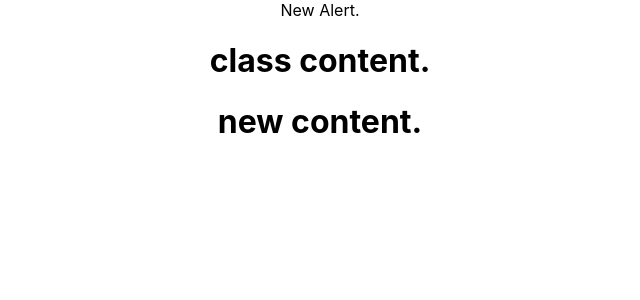
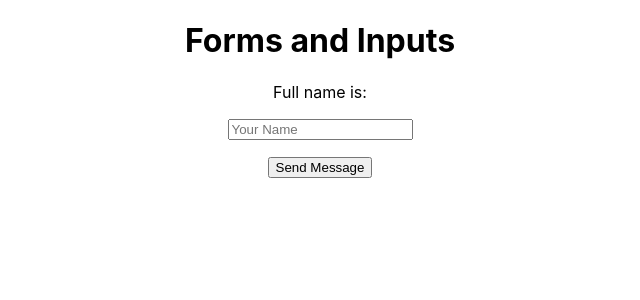
Before and after one commit to shan18/Learn-ReactJS, a React (Create React App) app: page / in a window 1280 px wide. Shown: the top 300 px of the page, without its empty margins (320-960 px from the left). Built offline with nearby package versions, Linux system fonts and the light colour scheme.

Commit message:
Handle form and input data

```diff
--- a/src/App.js
+++ b/src/App.js
@@ -1,6 +1,6 @@
 import React, { Component } from 'react'
 
-import WelcomeHereDialog, { AlertBox, SubItem } from './miscellaneous/ParentWrapper'
+import FormsAndInputs from './miscellaneous/FormsAndInputs'
 
 import './App.css'
 
@@ -8,9 +8,7 @@
   render () {
     return (
       <div className='App'>
-        <AlertBox alertType='danger'>New Alert.</AlertBox>
-        <SubItem alertType='info' />
-        <WelcomeHereDialog />
+        <FormsAndInputs />
       </div>
     )
   }
--- /dev/null
+++ b/src/miscellaneous/FormsAndInputs.js
@@ -0,0 +1,59 @@
+import React, { Component } from 'react'
+
+class FormsAndInputs extends Component {
+  constructor (props) {
+    super(props)
+    this.state = {
+      fullName: null
+    }
+  }
+
+  handleSubmit = (event) => {
+    event.preventDefault()
+    const data = this.state
+    console.log(data)
+  }
+
+  handleInputChange = (event) => {
+    event.preventDefault()
+    // console.log(event)
+    // console.log(event.target.name) // event.target denotes the input attribute
+    // console.log(event.target.value)
+    this.setState({
+      // fullName: event.target.value // This will work only for that particular input with name 'fullName'
+      [event.target.name]: event.target.value // This is generic and will work for all input tags
+    })
+  }
+
+  // componentDidMount () {
+  //   this.setState({
+  //     fullName: 'Shan'
+  //   })
+  // }
+
+  render () {
+    const { fullName } = this.state
+    return (
+      <div>
+        <h1>Forms and Inputs</h1>
+        <p>Full name is: {fullName}</p>
+        <form onSubmit={this.handleSubmit}>
+          {/* 'onChange' attribute will call the function 'handleInputChange' whenever there is
+            an update to the input field */}
+          <p><input type='text' placeholder='Your Name' name='fullName' onChange={this.handleInputChange} /></p>
+
+          {/* This will give a default value to the input, thus we can use componentDidMount() for
+            giving the state variable its default value */}
+          {/* <p>
+            <input
+              type='text' placeholder='Your Name' name='fullName' value={fullName} onChange={this.handleInputChange}
+            />
+          </p> */}
+          <p><button>Send Message</button></p>
+        </form>
+      </div>
+    )
+  }
+}
+
+export default FormsAndInputs
```
